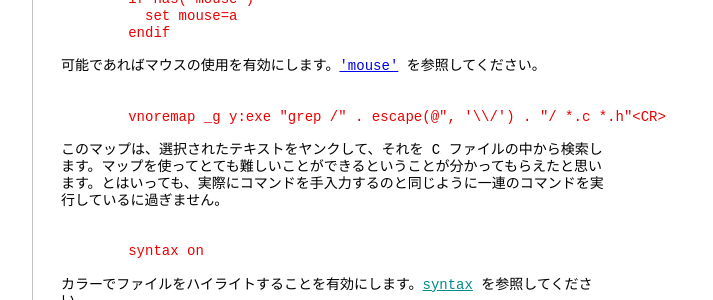
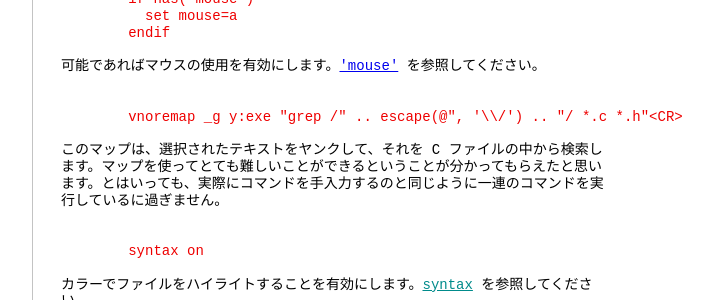
Before and after one commit to vim-jp/vimdoc-ja, a Jekyll site: the page built from usr_05.html, in a window 1280 px wide and 900 px high, scrolled down 4626 px. Shown: the part 151-451 px from the top of the window, without its empty margins (340-1053 px from the left). Built offline with Jekyll 4.4.1, drawn with Linux system fonts in a browser that asks for light colours; nearby versions of some CDN libraries; comment, search, counter and statistics services are not loaded.

Commit message:
Generated by GitHub workflow 1906361846
https://github.com/vim-jp/vimdoc-ja-working/actions/runs/1906361846

```diff
--- a/tagsrch.html
+++ b/tagsrch.html
@@ -721,7 +721,7 @@ Cプログラム用の &quot;\^#\s*include&quot; である。<span class="Todo">
 もしマッチしたリストを表示して、その中からジャンプ先を選択したいならば、マッピ<br>
 ングが利用できる。例:<br>
 <br>
-<div class="helpExample">&nbsp;&nbsp;:map &lt;F4&gt; [I:let nr = input(&quot;Which one: &quot;)&lt;Bar&gt;exe &quot;normal &quot; . nr .&quot;[\t&quot;&lt;CR&gt;</div>
+<div class="helpExample">&nbsp;&nbsp;:map &lt;F4&gt; [I:let nr = input(&quot;Which one: &quot;)&lt;Bar&gt;exe &quot;normal &quot; .. nr .. &quot;[\t&quot;&lt;CR&gt;</div>
 <br>
 &nbsp;&nbsp;&nbsp;&nbsp;&nbsp;&nbsp;&nbsp;&nbsp;&nbsp;&nbsp;&nbsp;&nbsp;&nbsp;&nbsp;&nbsp;&nbsp;&nbsp;&nbsp;&nbsp;&nbsp;&nbsp;&nbsp;&nbsp;&nbsp;&nbsp;&nbsp;&nbsp;&nbsp;&nbsp;&nbsp;&nbsp;&nbsp;&nbsp;&nbsp;&nbsp;&nbsp;&nbsp;&nbsp;&nbsp;&nbsp;&nbsp;&nbsp;&nbsp;&nbsp;&nbsp;&nbsp;&nbsp;&nbsp;&nbsp;&nbsp;&nbsp;&nbsp;&nbsp;&nbsp;&nbsp;&nbsp;<a class="Constant" href="tagsrch.html#[i" name="[i">[i</a><br>
 [i&nbsp;&nbsp;&nbsp;&nbsp;&nbsp;&nbsp;&nbsp;&nbsp;&nbsp;&nbsp;&nbsp;&nbsp;&nbsp;&nbsp;&nbsp;&nbsp;&nbsp;&nbsp;&nbsp;&nbsp;&nbsp;&nbsp;カーソルの下にあるキーワードを含む１行を表示する。検索<br>
--- a/usr_05.html
+++ b/usr_05.html
@@ -281,7 +281,7 @@ defaults.vim の読み込みは、次のコマンドで無効にできます:<br
 可能であればマウスの使用を有効にします。<a class="Type" href="options.html#'mouse'">'mouse'</a>&nbsp;を参照してください。<br>
 <br>
 <br>
-<div class="helpExample">&nbsp;&nbsp;&nbsp;&nbsp;&nbsp;&nbsp;&nbsp;&nbsp;vnoremap _g y:exe &quot;grep /&quot; . escape(@&quot;, '\\/') . &quot;/ *.c *.h&quot;&lt;CR&gt;</div>
+<div class="helpExample">&nbsp;&nbsp;&nbsp;&nbsp;&nbsp;&nbsp;&nbsp;&nbsp;vnoremap _g y:exe &quot;grep /&quot; .. escape(@&quot;, '\\/') .. &quot;/ *.c *.h&quot;&lt;CR&gt;</div>
 <br>
 このマップは、選択されたテキストをヤンクして、それを C ファイルの中から検索し<br>
 ます。マップを使ってとても難しいことができるということが分かってもらえたと思い<br>
```
